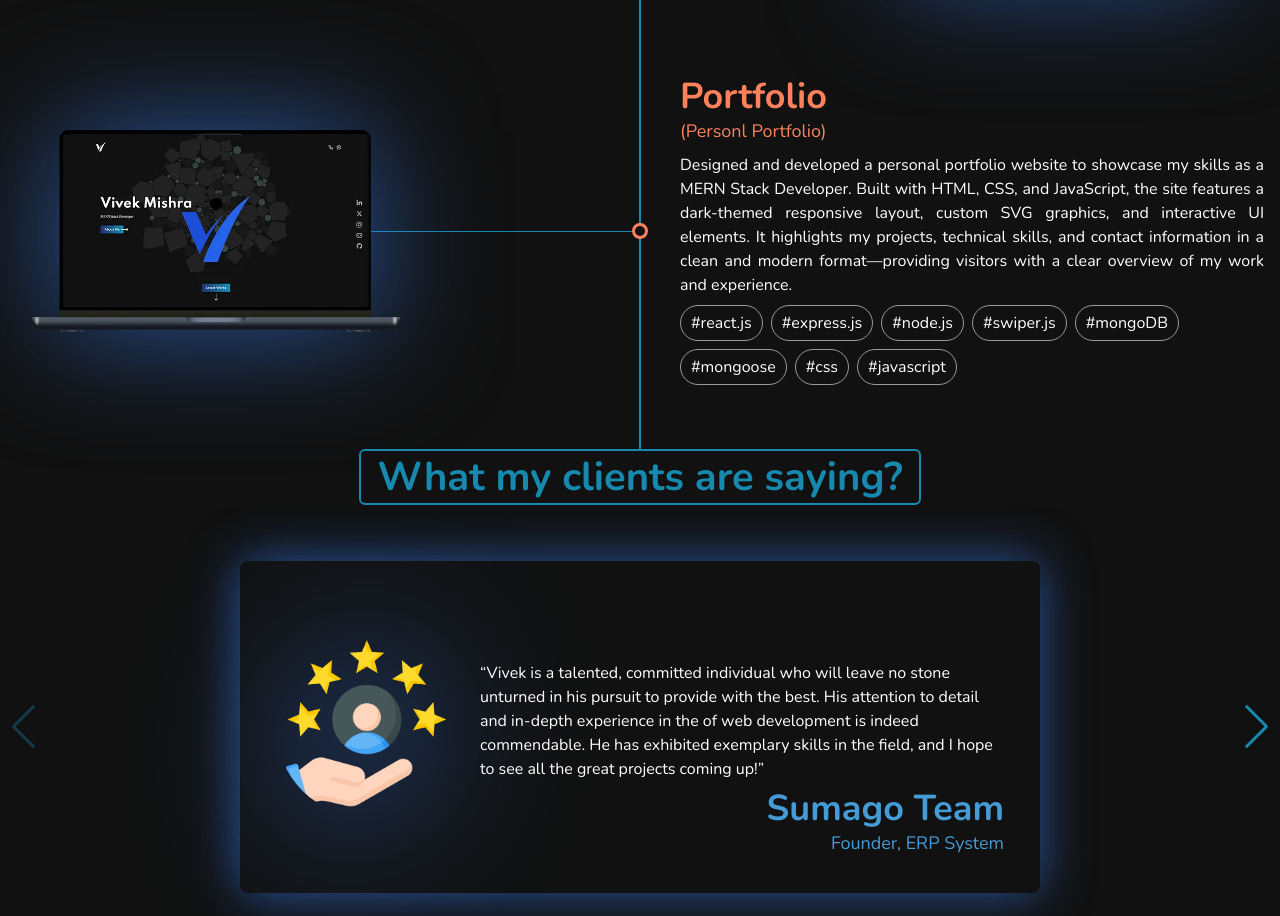
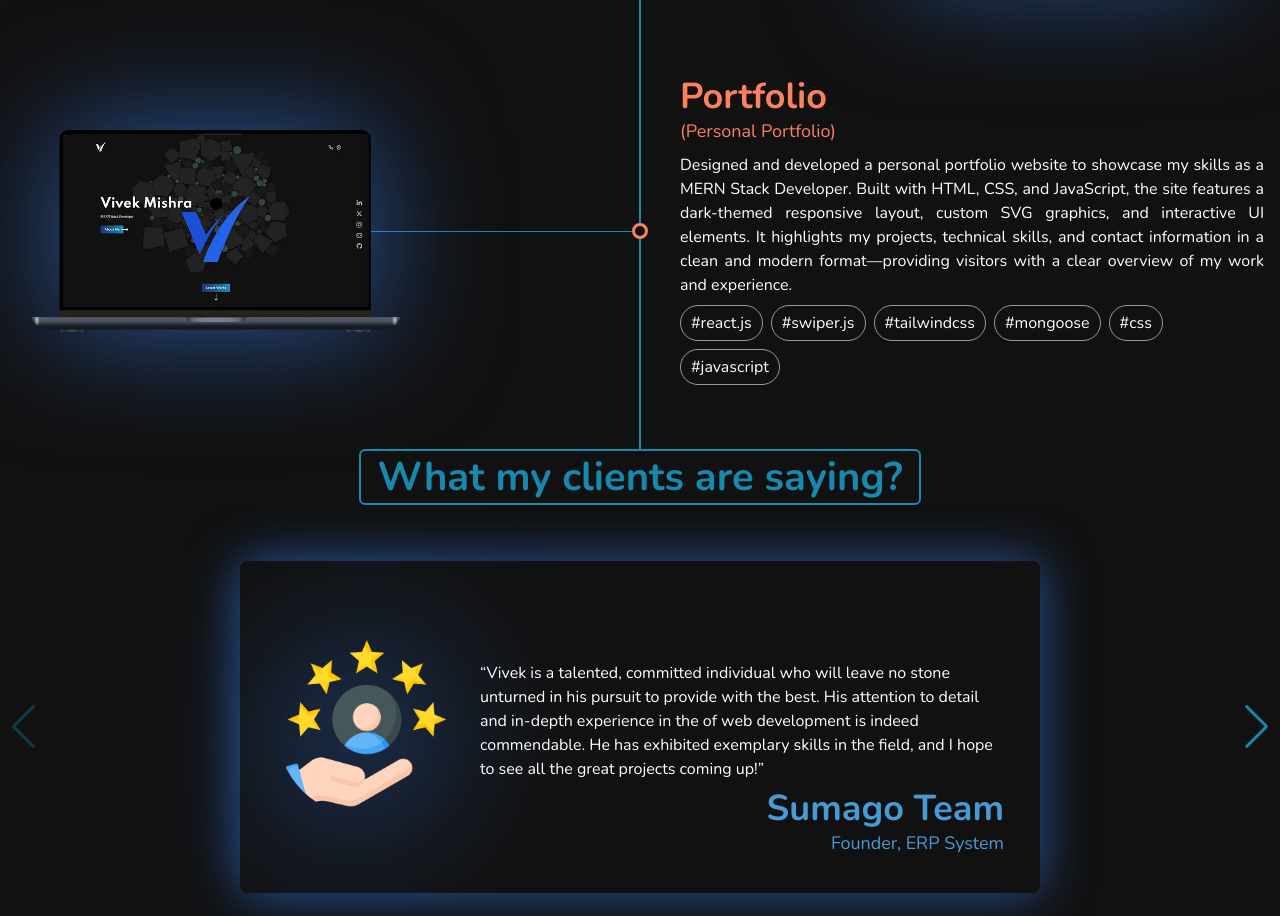
Before and after one commit to vivekmishra22/Portfolio, a website: page index.html in a window 1280 px wide. Shown: the part 1877-2793 px from the top of the page. Drawn offline with nearby package versions, Linux system fonts and the light colour scheme; animation ran at ten frames a second; a script that the page names is missing.

Commit message:
few updates

```diff
--- a/index.html
+++ b/index.html
@@ -347,7 +347,7 @@
             <div
                 class="w-4 h-4 rounded-full border-[3px] border-[#459bd5] absolute left-1/2 -translate-x-1/2 bg-[#111] z-10 hover:scale-110 ease-in-out duration-100 hidden sm:block">
             </div>
-            <a href="#" title="Coming Soon" class="flex w-full relative justify-center sm:justify-start">
+            <a href="https://github.com/vivekmishra22/FlavorFix" title="FlavorFix" class="flex w-full relative justify-center sm:justify-start">
                 <div class="flex flex-col items-center relative group sm:hover:scale-105 ease-in-out duration-200">
                     <img class="max-w-[400px] w-full mr-auto relative z-10 drop-shadow-[0_0px_60px_rgba(59,130,246,0.6)]"
                         src="./assets/images/FlavorFix.webp" alt="Project1" />
@@ -470,7 +470,7 @@
             <div
                 class="w-4 h-4 rounded-full border-[3px] border-[#ffe578] absolute left-1/2 -translate-x-1/2 bg-[#111] z-10 hover:scale-110 ease-in-out duration-100 hidden sm:block">
             </div>
-            <a href="#" title="Coming Soon"
+            <a href="https://github.com/vivekmishra22/Sumago-ERP-Project" title="ERP System"
                 class="order-1 sm:order-2 flex w-full relative justify-center sm:justify-start">
                 <div
                     class="flex flex-col items-center relative group sm:hover:scale-105 ease-in-out duration-200 sm:ml-auto">
@@ -519,7 +519,7 @@
                 <h3 class="text-[#fc815c] font-bold text-2xl md:text-4xl">
                     Portfolio
                 </h3>
-                <span class="text-[#fc815c] text-base md:text-lg">(Personl Portfolio)</span>
+                <span class="text-[#fc815c] text-base md:text-lg">(Personal Portfolio)</span>
                 <p class="text-justify text-sm md:text-base mt-2">
                     Designed and developed a personal portfolio website to showcase my skills as a MERN Stack Developer.
                     Built with HTML, CSS, and JavaScript, the site features a dark-themed responsive layout, custom SVG
@@ -533,21 +533,21 @@
                         class="border rounded-[50px] border-[#999] px-[10px] py-[5px] text-sm md:text-base hover:text-black hover:bg-[#fbb9a5]">
                         #react.js
                     </li>
-                    <li
+                    <!-- <li
                         class="border rounded-[50px] border-[#999] px-[10px] py-[5px] text-sm md:text-base hover:text-black hover:bg-[#fbb9a5]">
                         #express.js
-                    </li>
-                    <li
+                    </li> -->
+                    <!-- <li
                         class="border rounded-[50px] border-[#999] px-[10px] py-[5px] text-sm md:text-base hover:text-black hover:bg-[#fbb9a5]">
                         #node.js
-                    </li>
+                    </li> -->
                     <li
                         class="border rounded-[50px] border-[#999] px-[10px] py-[5px] text-sm md:text-base hover:text-black hover:bg-[#fbb9a5]">
                         #swiper.js
                     </li>
                     <li
                         class="border rounded-[50px] border-[#999] px-[10px] py-[5px] text-sm md:text-base hover:text-black hover:bg-[#fbb9a5]">
-                        #mongoDB
+                        #tailwindcss
                     </li>
                     <li
                         class="border rounded-[50px] border-[#999] px-[10px] py-[5px] text-sm md:text-base hover:text-black hover:bg-[#fbb9a5]">
```
